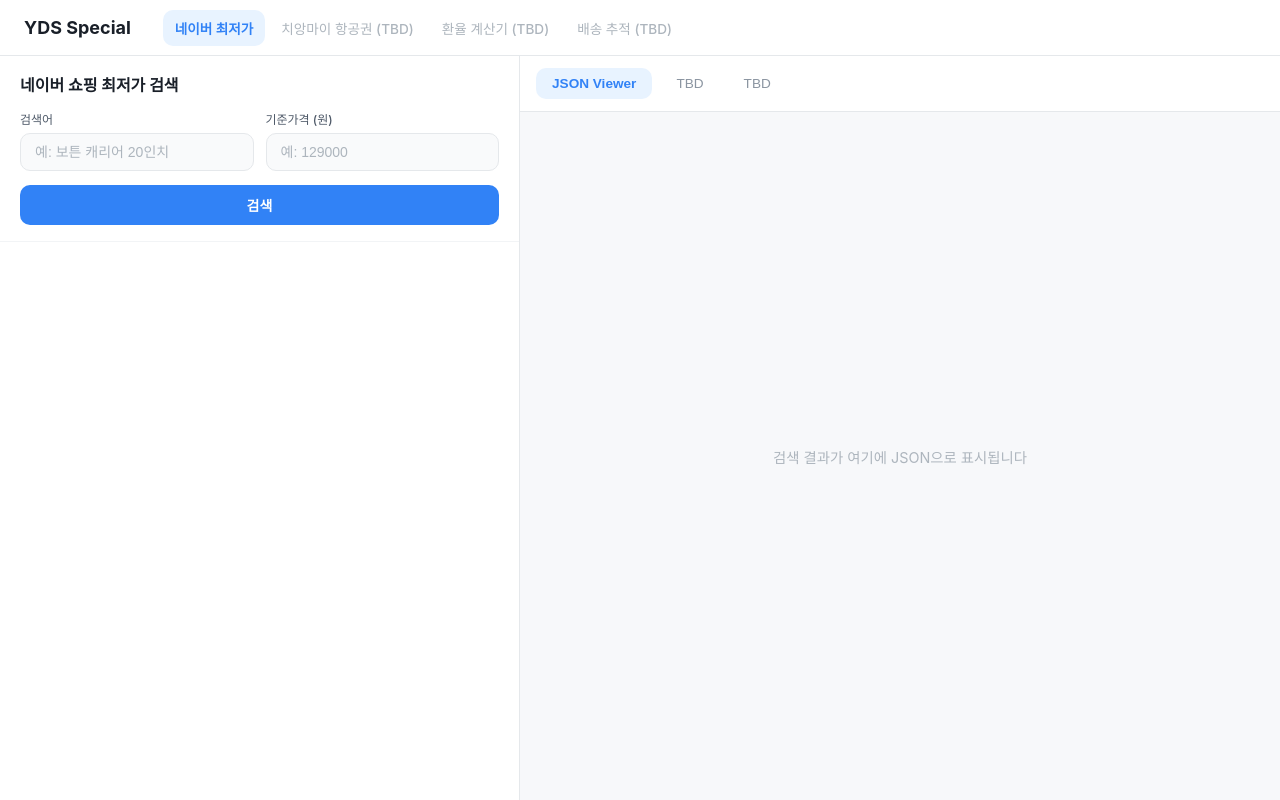
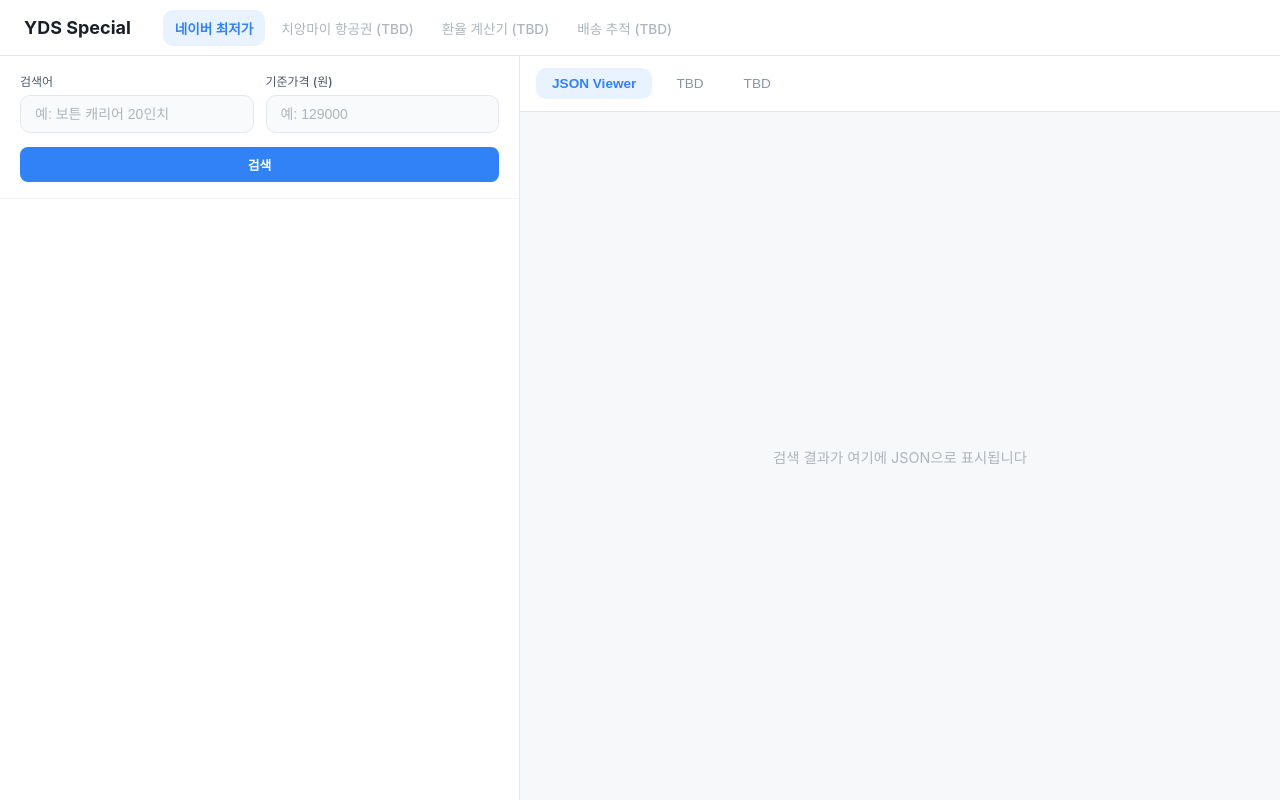
Before and after one commit to Hyune-s-lab/yds-special, a Next.js app: page / in a window 1280 px wide. Built offline with nearby package versions, Linux system fonts and the light colour scheme.

Commit message:
style: 검색폼 타이틀 제거, 버튼 크기 축소

```diff
--- a/app/globals.css
+++ b/app/globals.css
@@ -146,13 +146,6 @@ a {
   border-bottom: 1px solid #f2f4f6;
 }
 
-.form-title {
-  font-size: 1rem;
-  font-weight: 700;
-  margin-bottom: 0.875rem;
-  color: #191f28;
-}
-
 .form-row {
   display: flex;
   gap: 0.75rem;
@@ -199,12 +192,12 @@ a {
 
 .search-btn {
   width: 100%;
-  padding: 0.625rem;
+  padding: 0.5rem;
   background: #3182f6;
   color: #fff;
   border: none;
-  border-radius: 10px;
-  font-size: 0.875rem;
+  border-radius: 8px;
+  font-size: 0.8rem;
   font-weight: 600;
   cursor: pointer;
   transition: all 0.15s ease;
--- a/app/page.tsx
+++ b/app/page.tsx
@@ -58,7 +58,6 @@ export default function Home() {
       {/* 좌측 패널 */}
       <div className="left-panel">
         <form className="search-form" onSubmit={handleSearch}>
-          <h2 className="form-title">네이버 쇼핑 최저가 검색</h2>
           <div className="form-row">
             <div className="form-group">
               <label className="form-label">검색어</label>
```
